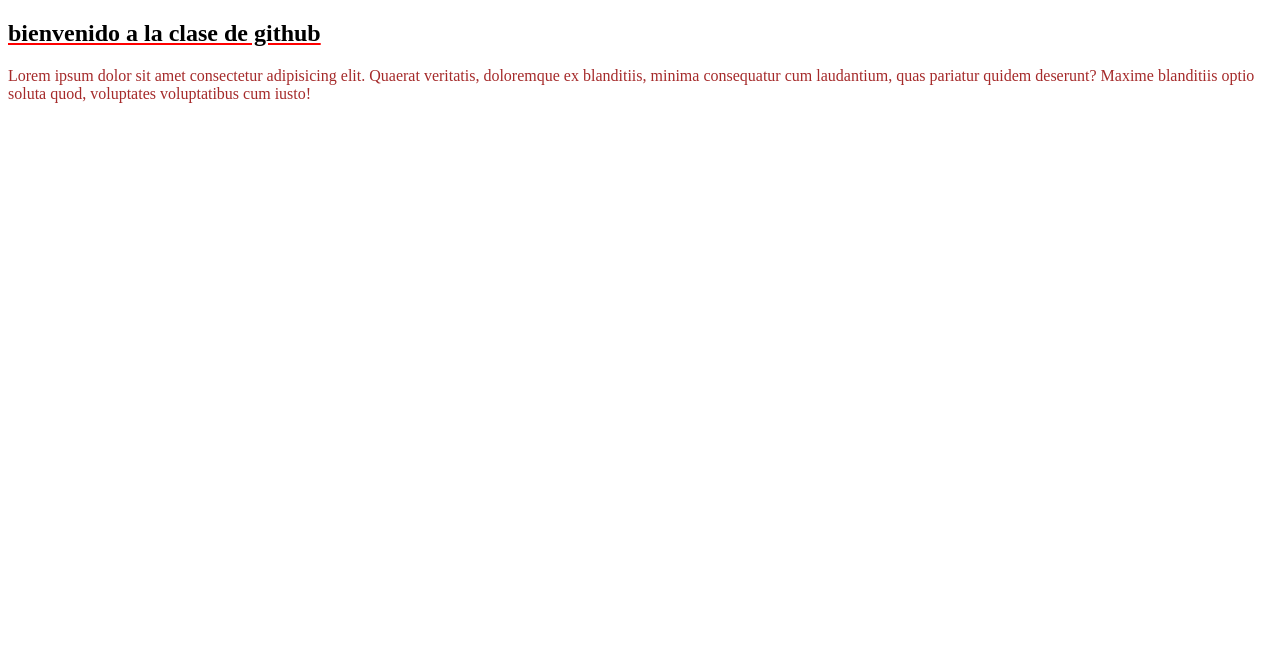
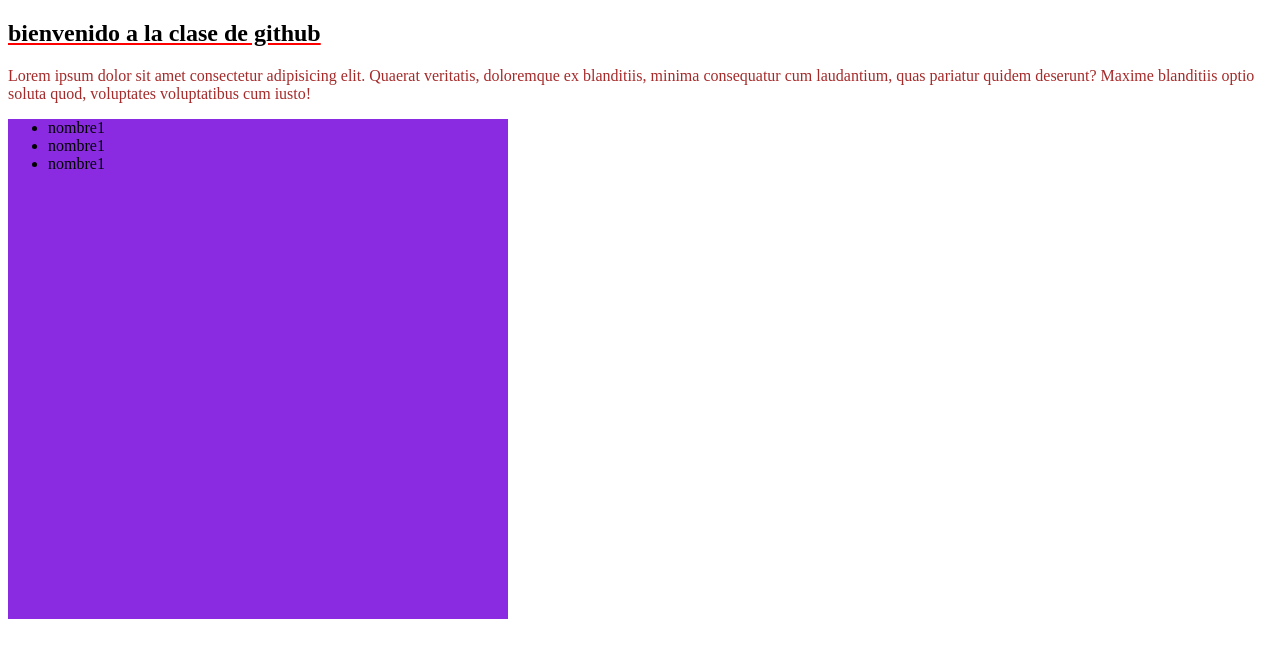
Before and after one commit to JuanMocciola/GitHub-en-Coder, a plain HTML site: page index.html in a window 1280 px wide. Drawn offline with Linux system fonts and the light colour scheme.

Commit message:
agrego una lista desordenada

```diff
--- a/index.html
+++ b/index.html
@@ -10,5 +10,12 @@
 <body>
     <h2>bienvenido a la clase de github</h2>
     <p>Lorem ipsum dolor sit amet consectetur adipisicing elit. Quaerat veritatis, doloremque ex blanditiis, minima consequatur cum laudantium, quas pariatur quidem deserunt? Maxime blanditiis optio soluta quod, voluptates voluptatibus cum iusto!</p>
+    <div>
+        <ul>
+            <li>nombre1</li>
+            <li>nombre1</li>
+            <li>nombre1</li>
+        </ul>
+    </div>
 </body>
 </html>
--- a/style.css
+++ b/style.css
@@ -5,3 +5,9 @@
 p{
     color: brown;
 }
+
+div{
+    height: 500px;
+    width:500px;
+    background-color: blueviolet;
+}
```
